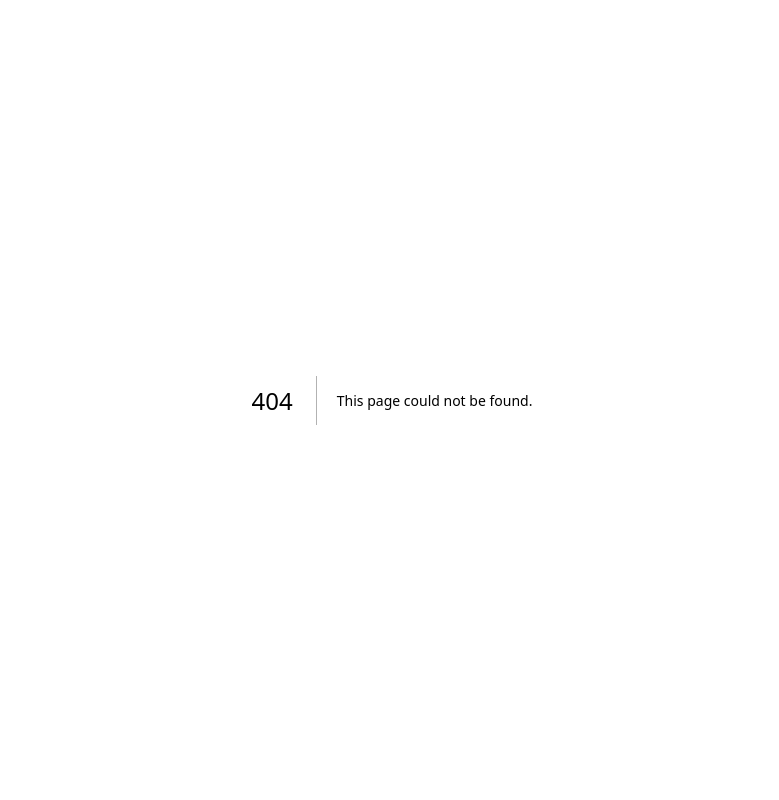
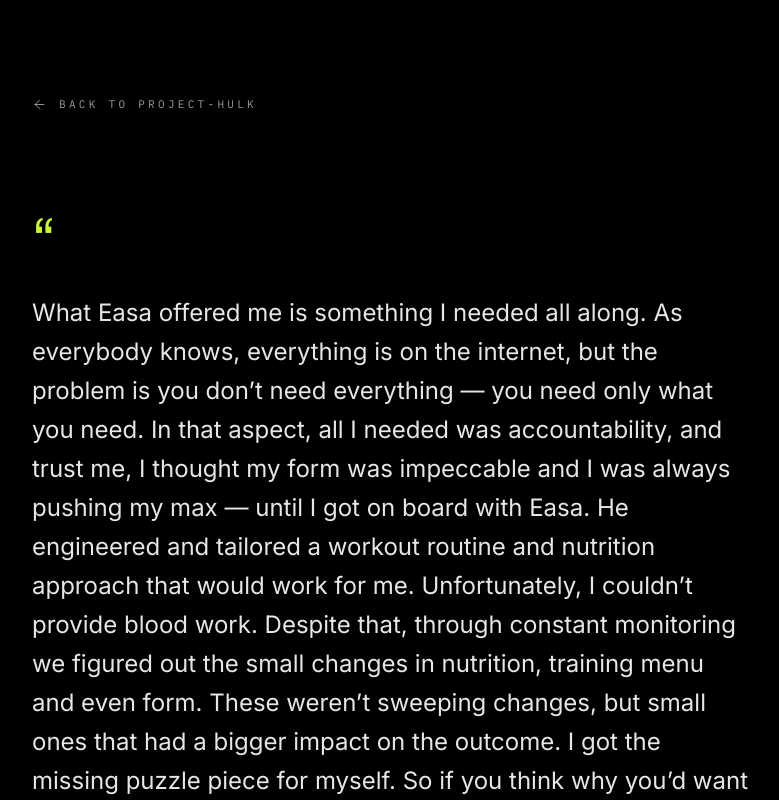
Before and after one commit to ahmedthousifgit571/personaltrainer, a Next.js app: page /testimonials/hari in a window 1280 px wide. Before the commit this address had no page. Shown: the top 800 px of the page, without its empty margins (248-1027 px from the left). Built offline with nearby package versions, Linux system fonts and the light colour scheme.

Commit message:
easa changes made

```diff
--- /dev/null
+++ b/app/testimonials/[slug]/page.tsx
@@ -0,0 +1,64 @@
+import type { Metadata } from "next";
+import Link from "next/link";
+import { notFound } from "next/navigation";
+import { ArrowLeft } from "lucide-react";
+import { BRAND } from "@/lib/constants";
+import { getTestimonial, testimonials } from "@/lib/testimonials";
+
+type PageProps = {
+  params: Promise<{ slug: string }>;
+};
+
+export function generateStaticParams() {
+  return testimonials.map((t) => ({ slug: t.slug }));
+}
+
+export async function generateMetadata({
+  params,
+}: PageProps): Promise<Metadata> {
+  const { slug } = await params;
+  const testimonial = getTestimonial(slug);
+  if (!testimonial) return {};
+
+  return {
+    title: `${testimonial.name} — ${BRAND}`,
+    description: testimonial.quote,
+  };
+}
+
+export default async function TestimonialPage({ params }: PageProps) {
+  const { slug } = await params;
+  const testimonial = getTestimonial(slug);
+  if (!testimonial) notFound();
+
+  return (
+    <main className="mx-auto flex min-h-screen max-w-3xl flex-col px-6 py-16 lg:py-24">
+      <Link
+        href="/"
+        className="group inline-flex w-fit items-center gap-3 font-label text-[11px] tracking-[0.3em] text-white/60 transition-colors hover:text-accent"
+      >
+        <ArrowLeft
+          size={15}
+          strokeWidth={1.5}
+          className="transition-transform duration-300 group-hover:-translate-x-1.5"
+        />
+        BACK TO {BRAND}
+      </Link>
+
+      <figure className="mt-16 lg:mt-24">
+        <span
+          aria-hidden
+          className="mb-6 block font-display text-6xl leading-none text-accent"
+        >
+          &ldquo;
+        </span>
+        <blockquote className="text-xl leading-relaxed text-white/90 lg:text-2xl lg:leading-relaxed">
+          {testimonial.quote}
+        </blockquote>
+        <figcaption className="mt-10 font-label text-[11px] tracking-[0.3em] text-white/60">
+          {testimonial.name} — {testimonial.role}
+        </figcaption>
+      </figure>
+    </main>
+  );
+}
--- a/components/sections/Statement.tsx
+++ b/components/sections/Statement.tsx
@@ -29,8 +29,8 @@ export function Statement() {
           >
             {BRAND} sits at the cross-section of{" "}
             <span className="text-accent">sports science</span> and
-            hard-earned discipline — a coaching practice born from ten years
-            of elite competition and a refusal to accept average.
+            hard-earned discipline, a coaching practice forged in elite
+            competition and a refusal to accept average.
           </p>
 
           <button
--- a/components/sections/Testimonial.tsx
+++ b/components/sections/Testimonial.tsx
@@ -1,18 +1,54 @@
 "use client";
 
 import { useRef } from "react";
+import Link from "next/link";
+import { ArrowRight } from "lucide-react";
 import { useReveal } from "@/hooks/useReveal";
 import { frameUrl } from "@/lib/constants";
+import { testimonials, type Testimonial } from "@/lib/testimonials";
+
+function TestimonialCard({ slug, quote, name, role, long }: Testimonial) {
+  return (
+    <figure data-reveal>
+      <span
+        aria-hidden
+        className="mb-6 block font-display text-6xl leading-none text-accent"
+      >
+        &ldquo;
+      </span>
+      <blockquote
+        className={`font-display text-[clamp(1.6rem,3.4vw,3rem)] font-medium leading-[1.15] tracking-[-0.01em] ${
+          long ? "line-clamp-4" : ""
+        }`}
+      >
+        {quote}
+      </blockquote>
+      {long && (
+        <Link
+          href={`/testimonials/${slug}`}
+          className="group mt-4 inline-flex items-center gap-3 font-label text-[11px] tracking-[0.3em] text-accent transition-colors hover:text-white"
+        >
+          READ FULL STORY
+          <ArrowRight
+            size={15}
+            strokeWidth={1.5}
+            className="transition-transform duration-300 group-hover:translate-x-1.5"
+          />
+        </Link>
+      )}
+      <figcaption className="mt-6 font-label text-[11px] tracking-[0.3em] text-white/70">
+        {name} — {role}
+      </figcaption>
+    </figure>
+  );
+}
 
 export function Testimonial() {
   const ref = useRef<HTMLElement>(null);
   useReveal(ref);
 
   return (
-    <section
-      ref={ref}
-      className="relative flex min-h-screen items-center overflow-hidden"
-    >
+    <section ref={ref} className="relative overflow-hidden">
       <img
         src={frameUrl(104)}
         alt=""
@@ -22,29 +58,11 @@ export function Testimonial() {
       />
       <div className="absolute inset-0 bg-gradient-to-r from-black/90 via-black/40 to-transparent" />
 
-      <figure className="relative z-10 max-w-3xl px-6 py-32 lg:px-12">
-        <span
-          data-reveal
-          aria-hidden
-          className="mb-6 block font-display text-6xl leading-none text-accent"
-        >
-          &ldquo;
-        </span>
-        <blockquote
-          data-reveal
-          className="font-display text-[clamp(1.6rem,3.4vw,3rem)] font-medium leading-[1.15] tracking-[-0.01em]"
-        >
-          I trained around the same injury for three years. Twelve weeks in,
-          it&rsquo;s gone  and I&rsquo;m moving more weight at forty than I did
-          at twenty-five. This isn&rsquo;t a program. It&rsquo;s a rebuild.
-        </blockquote>
-        <figcaption
-          data-reveal
-          className="mt-10 font-label text-[11px] tracking-[0.3em] text-white/70"
-        >
-          DANIEL OKAFOR — FOUNDER &amp; EX-RUGBY UNION
-        </figcaption>
-      </figure>
+      <div className="relative z-10 flex min-h-screen max-w-3xl flex-col justify-center gap-20 px-6 py-32 lg:gap-28 lg:px-12">
+        {testimonials.map((entry) => (
+          <TestimonialCard key={entry.slug} {...entry} />
+        ))}
+      </div>
     </section>
   );
 }
--- /dev/null
+++ b/lib/testimonials.ts
@@ -0,0 +1,30 @@
+export type Testimonial = {
+  slug: string;
+  quote: string;
+  name: string;
+  role: string;
+  /** Only long quotes get clamped on the homepage with a link through to the full page. */
+  long?: boolean;
+};
+
+export const testimonials: Testimonial[] = [
+  {
+    slug: "daniel-okafor",
+    quote:
+      "I trained around the same injury for three years. Twelve weeks in, it’s gone and I’m moving more weight at forty than I did at twenty-five. This isn’t a program. It’s a rebuild.",
+    name: "DANIEL OKAFOR",
+    role: "FOUNDER & EX-RUGBY UNION",
+  },
+  {
+    slug: "hari",
+    quote:
+      "What Easa offered me is something I needed all along. As everybody knows, everything is on the internet, but the problem is you don’t need everything — you need only what you need. In that aspect, all I needed was accountability, and trust me, I thought my form was impeccable and I was always pushing my max — until I got on board with Easa. He engineered and tailored a workout routine and nutrition approach that would work for me. Unfortunately, I couldn’t provide blood work. Despite that, through constant monitoring we figured out the small changes in nutrition, training menu and even form. These weren’t sweeping changes, but small ones that had a bigger impact on the outcome. I got the missing puzzle piece for myself. So if you think why you’d want to hire a coach like Easa — it’s because you need the correct piece that fits your puzzle, one that’s not redundant but completes it.",
+    name: "HARI",
+    role: "CLIENT — GERMANY",
+    long: true,
+  },
+];
+
+export function getTestimonial(slug: string): Testimonial | undefined {
+  return testimonials.find((t) => t.slug === slug);
+}
```
